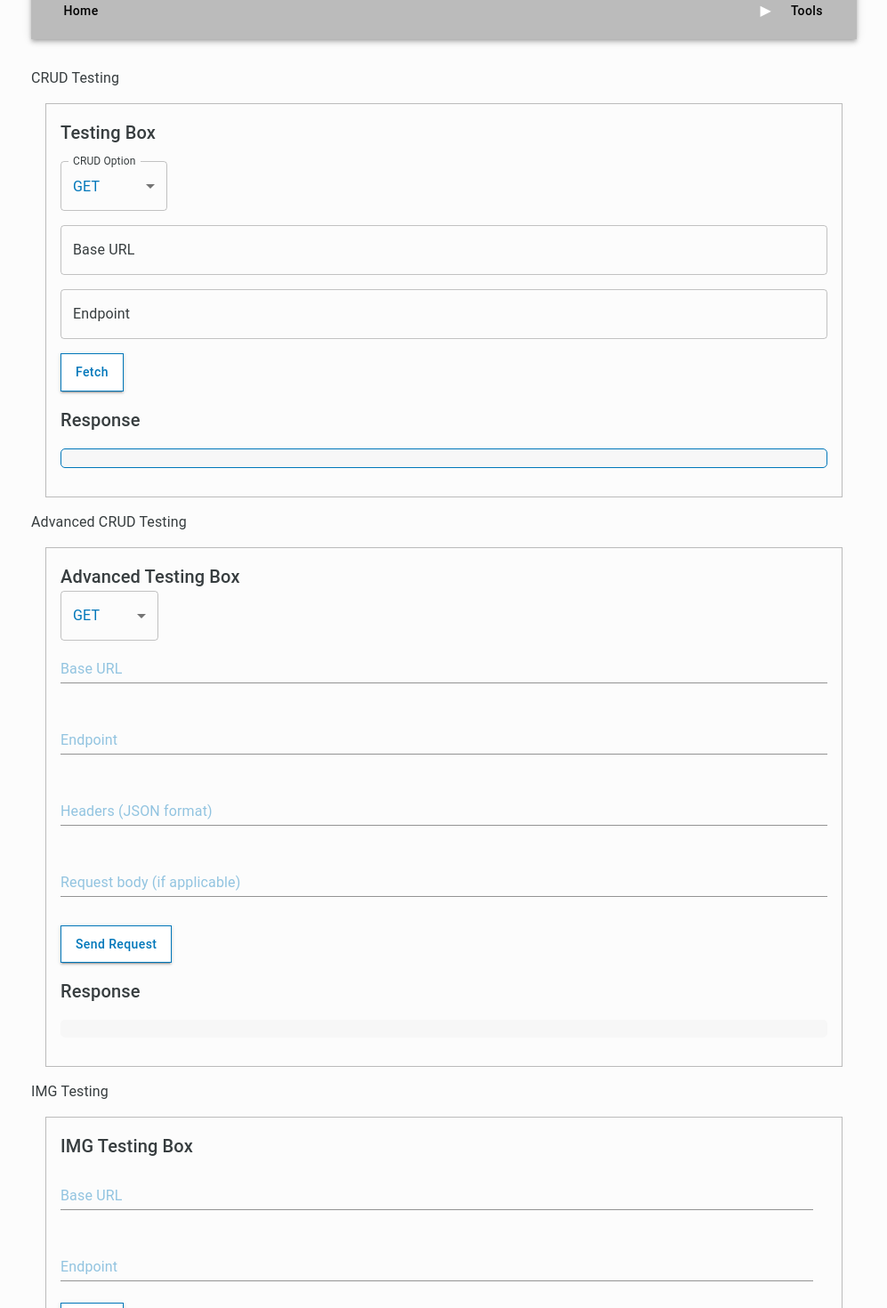
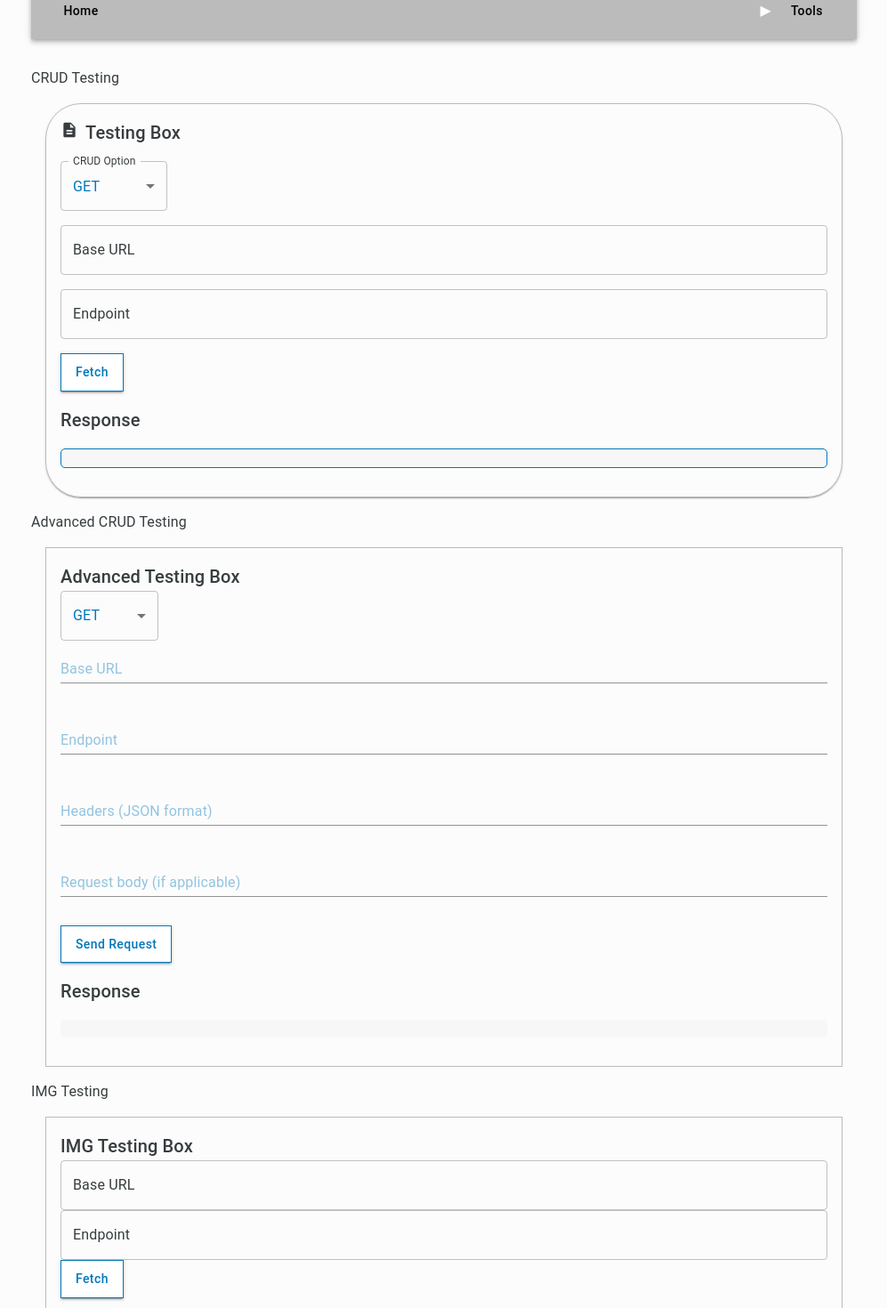
Before and after one commit to Curtis-Thomas/free-api-list-with-react, a React (Create React App) app: page /Tools in a window 1280 px wide. Shown: the part 140-1610 px from the top of the page at 89% size, without its empty margins (141-1138 px from the left). Built offline with nearby package versions, Linux system fonts and the light colour scheme.

Commit message:
Update documentation and add comments in Header component

```diff
--- a/src/components/CardRouting.js
+++ b/src/components/CardRouting.js
@@ -24,7 +24,7 @@ const CardRouting = ({
         padding: 1,
         borderRadius: 1,
         "&:hover": {
-          backgroundColor: "rgba(0, 0, 0, 0.04)", // subtle hover effect
+          backgroundColor: "rgba(0, 0, 0, 0.04)",
         },
       }}
     >
--- a/src/core/header/Header.js
+++ b/src/core/header/Header.js
@@ -12,28 +12,33 @@ import BuildIcon from "@mui/icons-material/Build";
 import DescriptionIcon from "@mui/icons-material/Description";
 
 /**
+ * Header Component for the application.
+ *
+ * @param {Object} props - Component properties.
+ * @param {Function} props.toggleDarkMode - Function to toggle dark mode.
+ */
+const Header = ({ toggleDarkMode }) => {
+  // Get navigation function from React Router
+  const navigate = useNavigate();
 
-Component for the header of the application.
-*/
-const Header = ({ toggleDarkMode }) => {
-  const navigate = useNavigate();
   /**
-
-Handles the click event of the "Tools" button and navigates to the "Tools" route.
-*/
+   * Handles the click event of the "Tools" button and navigates to the "Tools" route.
+   */
   const handleToolsClick = () => {
     navigate("Tools");
   };
+
   /**
-
-Handles the click event of the "Docs" button and navigates to the "Docs" route.
-*/
+   * Handles the click event of the "Docs" button and navigates to the "Docs" route.
+   */
   const handleDocsClick = () => {
     navigate("Docs");
   };
+
   return (
     <AppBar position="static">
       <Toolbar>
+        {/* Main container with flex layout */}
         <div
           style={{
             display: "flex",
@@ -42,21 +47,29 @@ Handles the click event of the "Docs" button and navigates to the "Docs" route.
             width: "100%",
           }}
         >
+          {/* Left side of the header */}
           <div>
+            {/* Logo and link to home */}
             <Typography variant="h6" component="div">
               <Link to="/" style={{ textDecoration: "none", color: "inherit" }}>
                 Free API List
               </Link>
             </Typography>
           </div>
+
+          {/* Right side of the header */}
           <div style={{ textAlign: "right" }}>
+            {/* Tool icons and Dark mode switch */}
             <Stack direction="row" spacing={1}>
+              {/* Tools button */}
               <IconButton onClick={handleToolsClick} edge="end">
                 <BuildIcon />
               </IconButton>
+              {/* Docs button */}
               <IconButton onClick={handleDocsClick} edge="end">
                 <DescriptionIcon />
               </IconButton>
+              {/* Dark mode switch */}
               <Switch onChange={toggleDarkMode} />
             </Stack>
           </div>
--- a/src/tools/components/BoxTestCrud.js
+++ b/src/tools/components/BoxTestCrud.js
@@ -9,6 +9,7 @@ import {
   FormControl,
   InputLabel,
 } from "@mui/material";
+import DescriptionIcon from "@mui/icons-material/Description";
 import axios from "axios";
 
 const BoxTestCrud = ({ url }) => {
@@ -35,8 +36,17 @@ const BoxTestCrud = ({ url }) => {
   };
 
   return (
-    <Box sx={{ border: "solid 1px #bbb", padding: 2, margin: 2 }}>
+    <Box
+      sx={{
+        border: "solid 1px #bbb",
+        padding: 2,
+        margin: 2,
+        borderRadius: 10,
+        boxShadow: 1,
+      }}
+    >
       <Typography variant="h6" sx={{ marginBottom: 2 }}>
+        <DescriptionIcon sx={{ fontSize: 20, marginRight: 1 }} />
         Testing Box
       </Typography>
 
--- a/src/tools/components/BoxTestImg.js
+++ b/src/tools/components/BoxTestImg.js
@@ -1,21 +1,22 @@
 import React, { useState } from "react";
-import { Box, Typography, Button, Input } from "@mui/material";
+import {
+  Box,
+  Typography,
+  Button,
+  TextField,
+  Snackbar,
+} from "@mui/material";
 import axios from "axios";
 
-/**
- * Component for testing image fetching from an API endpoint.
- *
- * @param {string} url - The base URL of the API.
- */
 const BoxTestImg = ({ url }) => {
   const [response, setResponse] = useState("");
   const [urlValue, setUrl] = useState("");
   const [endpointValue, setEndpoint] = useState("");
+  const [error, setError] = useState(null);
+  const [loading, setLoading] = useState(false);
 
-  /**
-   * Fetches the image from the API endpoint and sets the response state accordingly.
-   */
   const fetchAPI = async () => {
+    setLoading(true);
     try {
       const response = await axios.get(`${urlValue}${endpointValue}`, {
         responseType: "blob",
@@ -27,15 +28,17 @@ const BoxTestImg = ({ url }) => {
         };
         reader.readAsDataURL(response.data);
       } else {
-        const errorMessage = `Error: ${response.status}`;
-        setResponse(errorMessage);
-        console.log(errorMessage);
+        setError(`Error: ${response.status}`);
       }
     } catch (error) {
-      const errorMessage = `Error: ${error.message}`;
-      setResponse(errorMessage);
-      console.log(errorMessage);
+      setError(`Error: ${error.message}`);
+    } finally {
+      setLoading(false);
     }
+  };
+
+  const handleCloseError = () => {
+    setError(null);
   };
 
   return (
@@ -49,34 +52,40 @@ const BoxTestImg = ({ url }) => {
     >
       <Box sx={{ marginBottom: 2 }}>
         <Typography variant="h6">IMG Testing Box</Typography>
-        <Box sx={{ minHeight: "10vh", display: "flex", alignItems: "center" }}>
-          <Input
+        <TextField
           label="Base URL"
           placeholder="Base URL"
           value={urlValue}
           onChange={(e) => setUrl(e.target.value)}
           sx={{ marginRight: 2, width: "100%" }}
         />
-        </Box>
-        <Box sx={{ minHeight: "10vh", display: "flex", alignItems: "center" }}>
-          <Input
+        <TextField
           label="Endpoint"
           placeholder="Endpoint"
           value={endpointValue}
           onChange={(e) => setEndpoint(e.target.value)}
           sx={{ marginRight: 2, width: "100%" }}
         />
-        </Box>
-        <Box>
         <Button
-            sx={{ "&:hover": { backgroundColor: "inherit" } }}
           variant="contained"
+          color="primary"
+          sx={{ "&:hover": { backgroundColor: "#0077ba" } }}
           onClick={fetchAPI}
         >
           Fetch
         </Button>
       </Box>
-      </Box>
+
+      {loading && <Typography variant="body2">Loading...</Typography>}
+
+      {error && (
+        <Snackbar
+          open={!!error}
+          autoHideDuration={6000}
+          onClose={handleCloseError}
+          message={error}
+        />
+      )}
 
       {response && (
         <Box>
@@ -89,7 +98,7 @@ const BoxTestImg = ({ url }) => {
           >
             <img
               src={response}
-              alt="Response"
+              alt="Fetched Response"
               style={{
                 position: "absolute",
                 top: 0,
```
Lines whose indentation alone changed are shown as unchanged.
